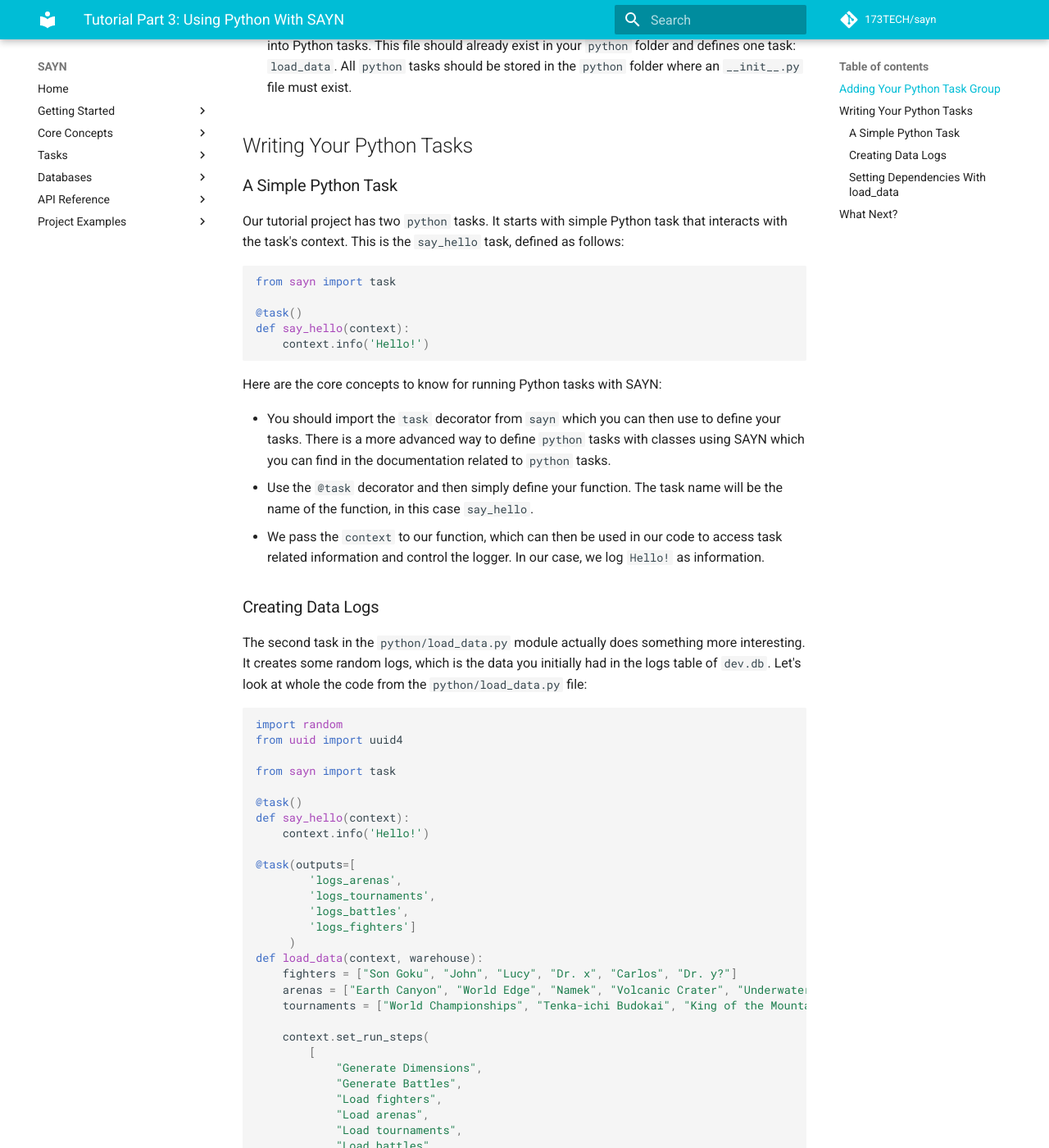
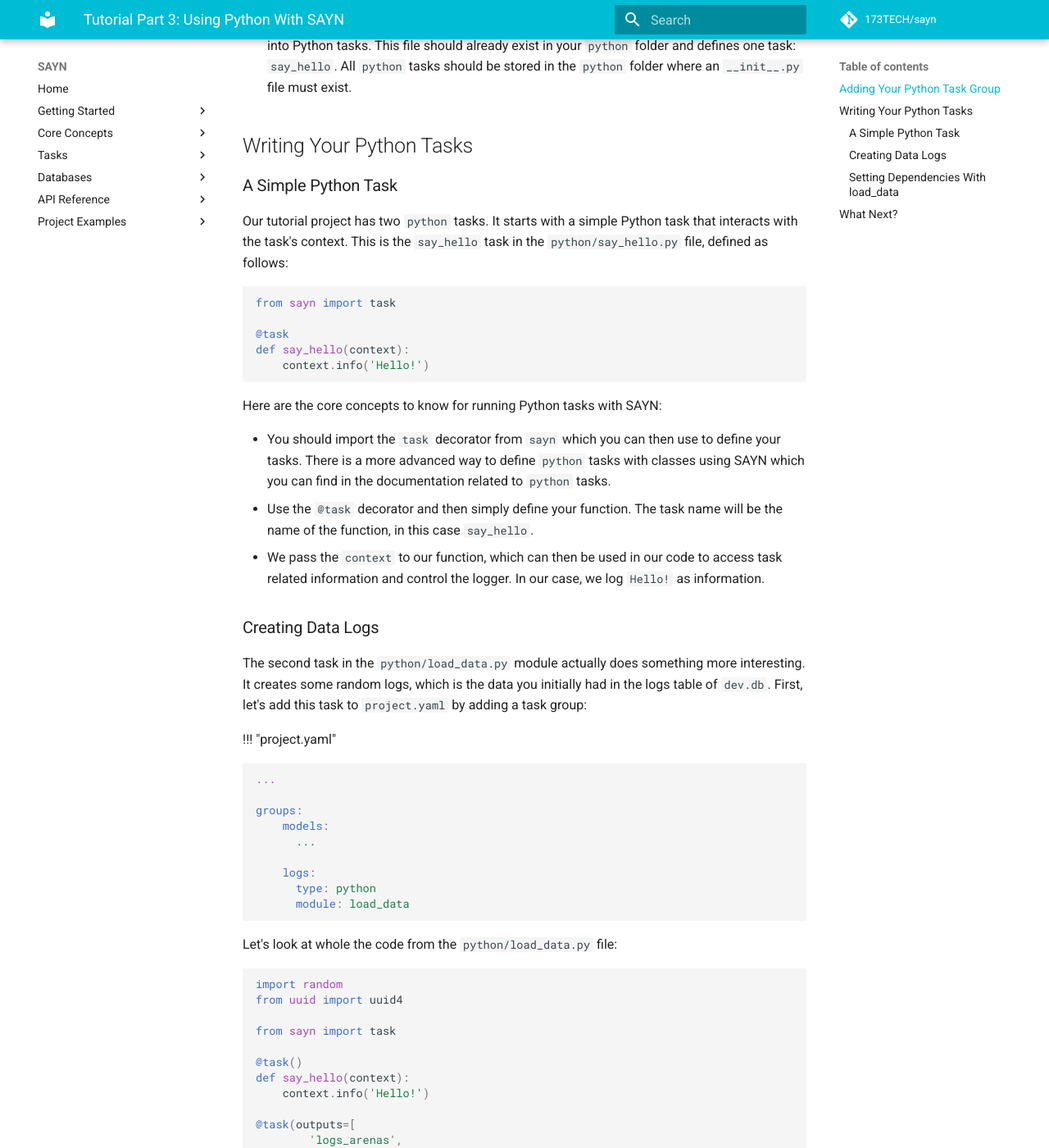
Before and after one commit to 173TECH/sayn, an MkDocs documentation site: the page built from docs/tutorials/tutorial_part3.md, in a window 1280 px wide and 1400 px high, scrolled down 756 px. Shown: the whole window at 82% size. Built offline with MkDocs 1.6.1 and Material for MkDocs 9.7.7, drawn with Linux system fonts in a browser that asks for light colours; comment, search, counter and statistics services are not loaded; some of the changed text lies outside the part shown.

Commit message:
Amends to the tutorial

````diff
--- a/docs/tutorials/tutorial_part3.md
+++ b/docs/tutorials/tutorial_part3.md
@@ -14,27 +14,27 @@
       models:
         ...
 
-      logs:
+      say_hello:
         type: python
-        module: load_data
+        module: say_hello
   ```
 
 This will do the following:
 
-* Create a task group called `logs`.
+* Create a task group called `say_hello`.
 * All tasks in this group will be of type `python`.
-* All functions using the `task` decorator in the file `python/load_data.py` will be transformed into Python tasks. This file should already exist in your `python` folder and defines one task: `load_data`. All `python` tasks should be stored in the `python` folder where an `__init__.py` file must exist.
+* All functions using the `task` decorator in the file `python/say_hello.py` will be transformed into Python tasks. This file should already exist in your `python` folder and defines one task: `say_hello`. All `python` tasks should be stored in the `python` folder where an `__init__.py` file must exist.
 
 ## Writing Your Python Tasks
 
 ### A Simple Python Task
 
-Our tutorial project has two `python` tasks. It starts with simple Python task that interacts with the task's context. This is the `say_hello` task, defined as follows:
+Our tutorial project has two `python` tasks. It starts with a simple Python task that interacts with the task's context. This is the `say_hello` task in the `python/say_hello.py` file, defined as follows:
 
 ```python
 from sayn import task
 
-@task()
+@task
 def say_hello(context):
     context.info('Hello!')
 ```
@@ -47,7 +47,22 @@
 
 ### Creating Data Logs
 
-The second task in the `python/load_data.py` module actually does something more interesting. It creates some random logs, which is the data you initially had in the logs table of `dev.db`. Let's look at whole the code from the `python/load_data.py` file:
+The second task in the `python/load_data.py` module actually does something more interesting. It creates some random logs, which is the data you initially had in the logs table of `dev.db`. First, let's add this task to `project.yaml` by adding a task group:
+
+!!! "project.yaml"
+  ```yaml
+  ...
+
+  groups:
+      models:
+        ...
+
+      logs:
+        type: python
+        module: load_data
+  ```
+
+Let's look at whole the code from the `python/load_data.py` file:
 
 ```python
 import random
````
Also changed, not shown: 4 other files.
